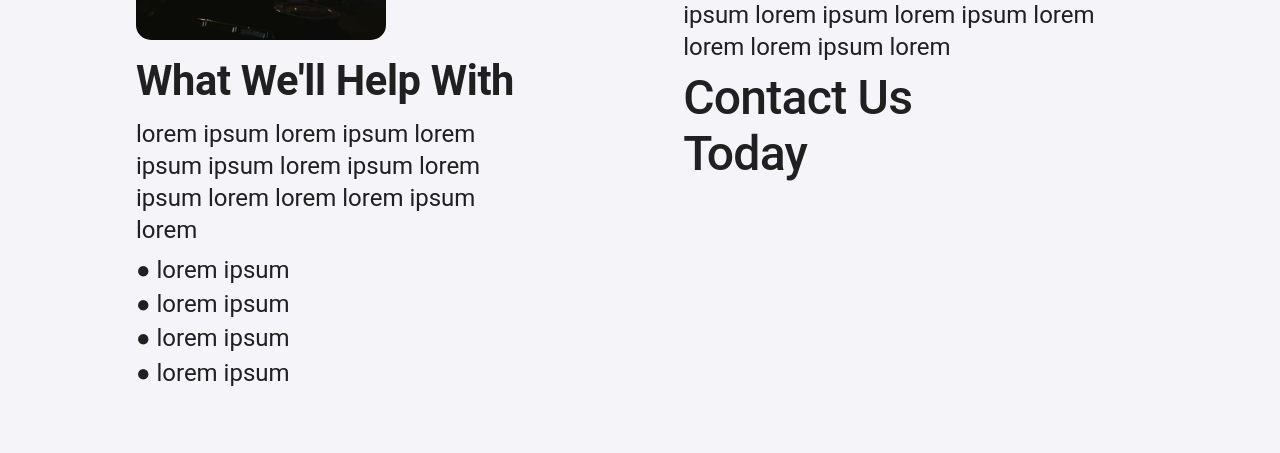
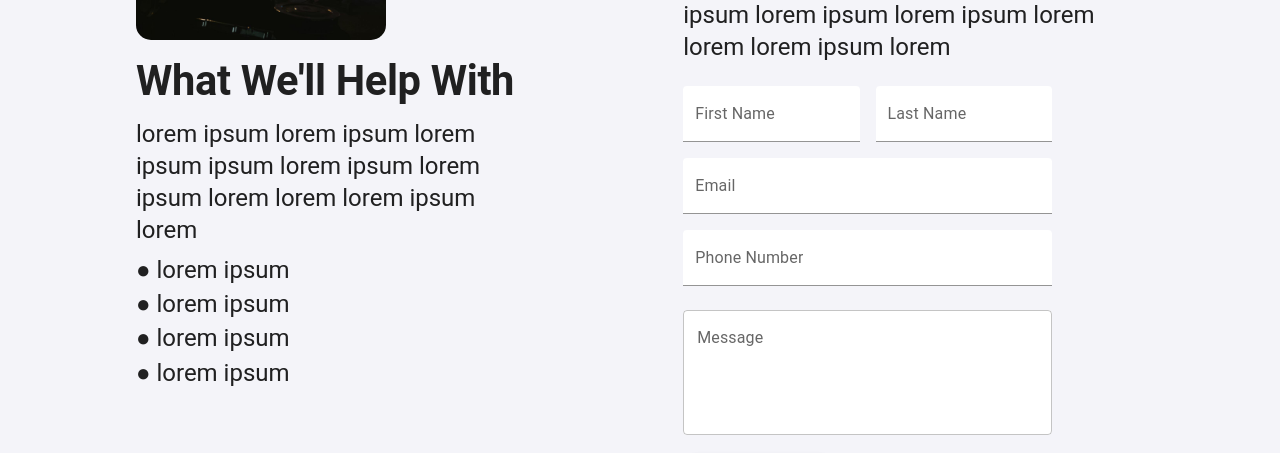
Before and after one commit to jamesdev4you/GunnBrothersFinal, a React (Create React App) app: page /contact in a window 1280 px wide. Shown: the part 338-791 px from the top of the page. Built offline with nearby package versions, Linux system fonts and the light colour scheme.

Commit message:
contact page desk mvp

```diff
--- a/src/components/Contact/contactFormSide/ContactForm.js
+++ b/src/components/Contact/contactFormSide/ContactForm.js
@@ -1,20 +1,105 @@
 import React from 'react';
 import Box from '@mui/material/Box';
-import Typography from '@mui/material/Typography';
+import TextField from '@mui/material/TextField';
+import Grid from '@mui/material/Grid';
+import { MyNormalButton } from '../../styledComponents';
 
 const ContactForm = () => {
   return (
     <Box
       sx={{
-        width: '60%',
+        width: '80%',
         height: 'auto',
         display: 'flex',
-        flexDirection: 'column',
-        alignItems: 'start',
+        alignItems: 'center',
         justifyContent: 'center',
+        marginTop: '1em',
       }}
     >
-      <Typography variant='h1'>Contact Us Today</Typography>
+      <Grid container spacing={2}>
+        <Grid item xs={6}>
+          <TextField
+            variant='filled'
+            label='First Name'
+            InputProps={{
+              style: {
+                backgroundColor: 'white',
+                '& .MuiFormLabel-root': {
+                  color: 'red',
+                },
+              },
+            }}
+            sx={{ width: '100%' }}
+          />
+        </Grid>
+        <Grid item xs={6}>
+          <TextField
+            variant='filled'
+            label='Last Name'
+            InputProps={{
+              style: {
+                backgroundColor: 'white',
+                '& .MuiFormLabel-root': {
+                  color: 'red',
+                },
+              },
+            }}
+            sx={{ width: '100%' }}
+          />
+        </Grid>
+        <Grid item xs={12}>
+          {' '}
+          <TextField
+            variant='filled'
+            label='Email'
+            InputProps={{
+              style: {
+                backgroundColor: 'white',
+                '& .MuiFormLabel-root': {
+                  color: 'red',
+                },
+              },
+            }}
+            sx={{ width: '100%' }}
+          />
+        </Grid>
+        <Grid item xs={12}>
+          {' '}
+          <TextField
+            variant='filled'
+            label='Phone Number'
+            InputProps={{
+              style: {
+                backgroundColor: 'white',
+                '& .MuiFormLabel-root': {
+                  color: 'red',
+                },
+              },
+            }}
+            sx={{ width: '100%' }}
+          />
+        </Grid>
+        <Grid item xs={12}>
+          <TextField
+            label='Message'
+            multiline
+            rows={4}
+            margin='dense'
+            InputProps={{
+              style: {
+                backgroundColor: 'white',
+                '& .MuiFormLabel-root': {
+                  color: 'red',
+                },
+              },
+            }}
+            sx={{ width: '100%' }}
+          />
+        </Grid>
+        <Grid item xs={12} sx={{}}>
+          <MyNormalButton children='Submit' />
+        </Grid>
+      </Grid>
     </Box>
   );
 };
```
